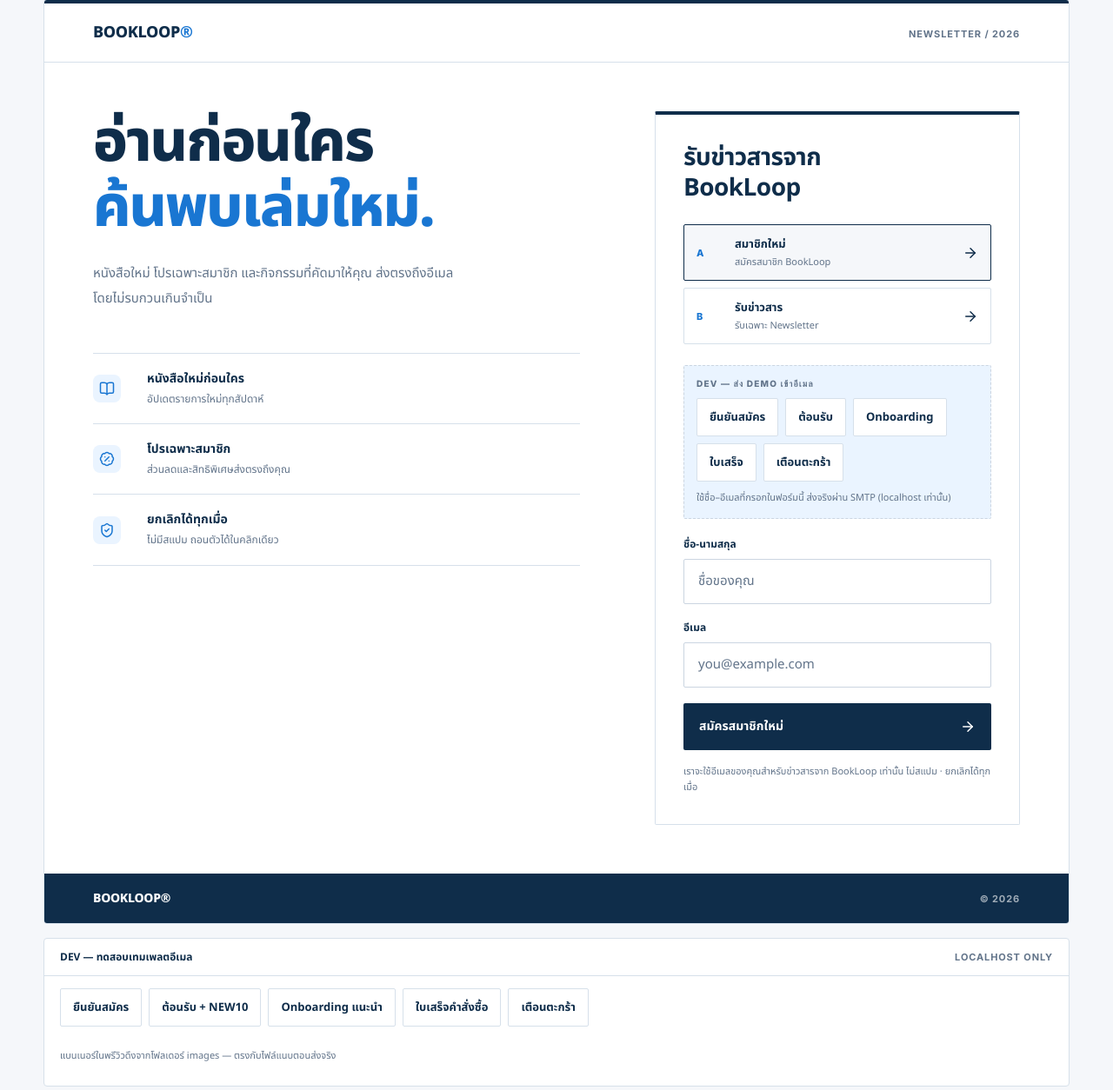
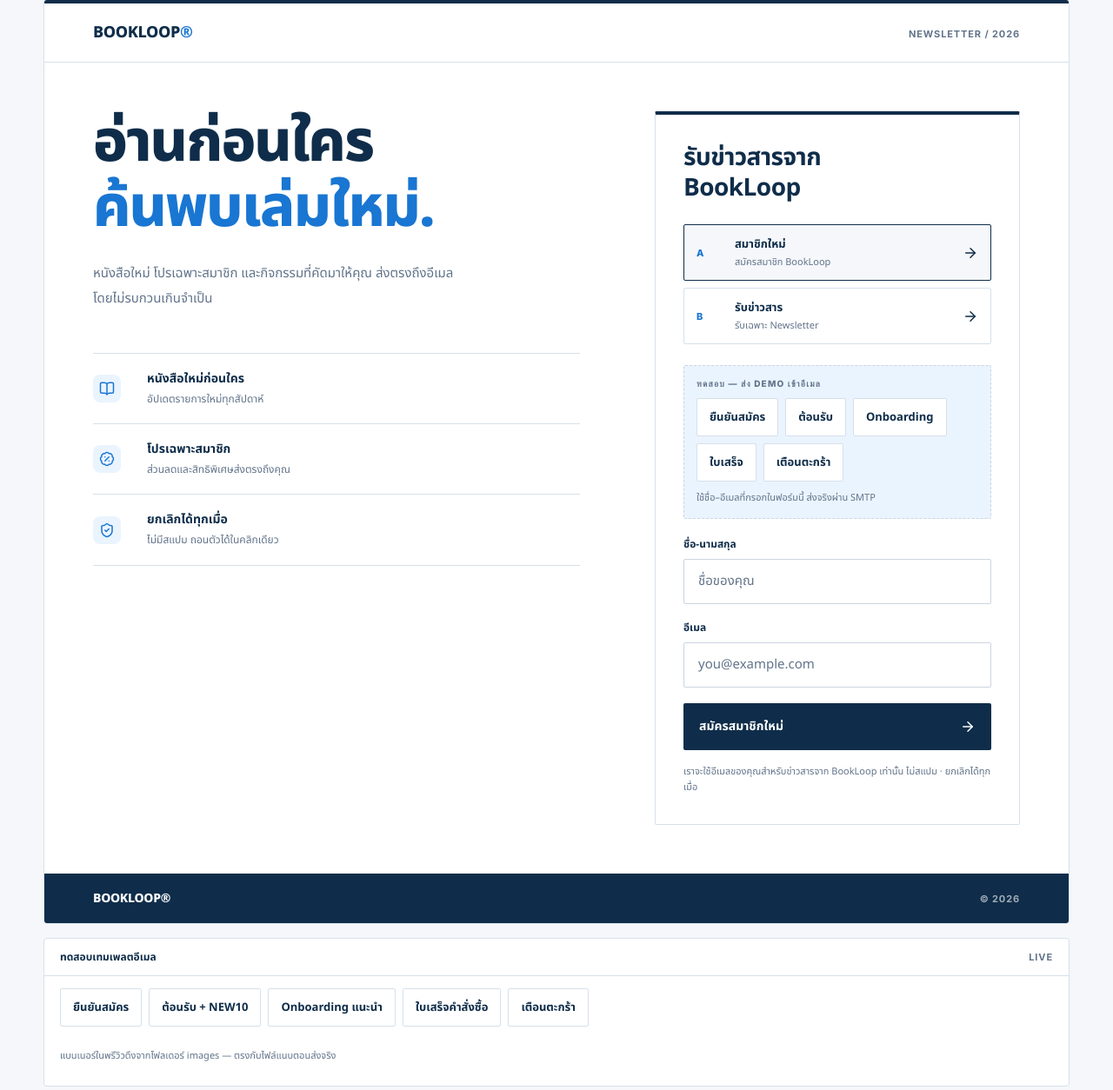
Before and after one commit to SolightzZ/bookloop-socialmediamarketing, a PHP site: page /infinityfree_package/email/subscribe_form.php in a window 1280 px wide. Shown: the part 33-1287 px from the top of the page at 87% size. Run offline with PHP 8.4, Linux system fonts and the light colour scheme.

Commit message:
App 1.2.1

```diff
--- a/infinityfree_package/email/newsletterConfirmationEmail.php
+++ b/infinityfree_package/email/newsletterConfirmationEmail.php
@@ -17,7 +17,12 @@ $socialLinks = [
 <head>
     <meta charset="UTF-8">
     <meta name="viewport" content="width=device-width, initial-scale=1.0">
+    <meta name="color-scheme" content="light only">
+    <meta name="supported-color-schemes" content="light only">
     <title>ยืนยันการสมัครรับข่าวสาร - BookLoop</title>
+    <style>
+        :root { color-scheme: light only; supported-color-schemes: light only; }
+    </style>
 </head>
 <body style="margin:0;padding:0;background:#F8FBFF;font-family:<?= $fontThai ?>;">
 <table role="presentation" width="100%" cellpadding="0" cellspacing="0" border="0" style="width:100%;margin:0;padding:32px 16px;background:#F8FBFF;">
--- a/infinityfree_package/email/onboardingWelcomeEmail.php
+++ b/infinityfree_package/email/onboardingWelcomeEmail.php
@@ -96,7 +96,12 @@ $bodyContent = <<<HTML
 <head>
     <meta charset="UTF-8">
     <meta name="viewport" content="width=device-width, initial-scale=1.0">
+    <meta name="color-scheme" content="light only">
+    <meta name="supported-color-schemes" content="light only">
     <title>ยินดีต้อนรับสู่ BookLoop</title>
+    <style>
+        :root { color-scheme: light only; supported-color-schemes: light only; }
+    </style>
 </head>
 <body style="margin:0;padding:0;background:#F8FBFF;font-family:'Noto Sans Thai','Inter','Helvetica Neue',Helvetica,Arial,sans-serif;">
 
--- a/infinityfree_package/email/orderConfirmEmail.php
+++ b/infinityfree_package/email/orderConfirmEmail.php
@@ -219,7 +219,12 @@ $bodyContent = <<<HTML
     <meta charset="UTF-8">
     <meta name="viewport" content="width=device-width, initial-scale=1.0">
     <meta http-equiv="X-UA-Compatible" content="IE=edge">
+    <meta name="color-scheme" content="light only">
+    <meta name="supported-color-schemes" content="light only">
     <title>ยืนยันคำสั่งซื้อ #{$safeOrderId} - BookLoop</title>
+    <style>
+        :root { color-scheme: light only; supported-color-schemes: light only; }
+    </style>
 </head>
 <body style="margin:0;padding:0;background-color:#F8FBFF;-webkit-font-smoothing:antialiased;word-spacing:normal;">
 
--- a/infinityfree_package/email/orderEmails.php
+++ b/infinityfree_package/email/orderEmails.php
@@ -219,7 +219,12 @@ SINGLE_ROW;
     <meta charset="UTF-8">
     <meta name="viewport" content="width=device-width, initial-scale=1.0">
     <meta http-equiv="X-UA-Compatible" content="IE=edge">
+    <meta name="color-scheme" content="light only">
+    <meta name="supported-color-schemes" content="light only">
     <title>หนังสือในตะกร้ากำลังรอคุณอยู่ - BookLoop</title>
+    <style>
+        :root { color-scheme: light only; supported-color-schemes: light only; }
+    </style>
 </head>
 <body style="margin:0;padding:0;background-color:#F8FBFF;-webkit-font-smoothing:antialiased;word-spacing:normal;">
 
--- a/infinityfree_package/email/subscribe_form.php
+++ b/infinityfree_package/email/subscribe_form.php
@@ -1,11 +1,7 @@
 <?php
 $title = 'สมัครรับข่าวสาร - BookLoop';
 
-// DEV panel: แสดงเฉพาะบน localhost (กันหลุดขึ้น production)
-$__host = $_SERVER['HTTP_HOST'] ?? '';
-$__ip = $_SERVER['REMOTE_ADDR'] ?? '';
-$__isLocal = (bool)preg_match('/^(localhost|127\.0\.0\.1|\[::1\])/i', $__host)
-    || in_array($__ip, ['127.0.0.1', '::1'], true);
+// กล่องทดสอบอีเมล: แสดงทุก host (local + production) — ใช้ SMTP จริงจาก .env
 ?>
 <!DOCTYPE html>
 <html lang="th">
@@ -219,7 +215,7 @@ $__isLocal = (bool)preg_match('/^(localhost|127\.0\.0\.1|\[::1\])/i', $__host)
 
         .privacy-note { margin: 16px 0 0; font-size: 11px; line-height: 1.7; color: #62748A; }
 
-        /* DEV blocks (localhost only) */
+        /* กล่องทดสอบส่งอีเมล (แสดงทุก host) */
         .dev-box {
             margin-bottom: 20px;
             border: 1px dashed #CBD5E1;
@@ -377,9 +373,8 @@ $__isLocal = (bool)preg_match('/^(localhost|127\.0\.0\.1|\[::1\])/i', $__host)
                         </button>
                     </div>
 
-                    <?php if ($__isLocal): ?>
                     <div class="dev-box">
-                        <div class="dev-title">DEV — ส่ง DEMO เข้าอีเมล</div>
+                        <div class="dev-title">ทดสอบ — ส่ง DEMO เข้าอีเมล</div>
                         <div class="dev-row">
                             <button type="button" class="dev-btn" onclick="sendDemo('confirm')">ยืนยันสมัคร</button>
                             <button type="button" class="dev-btn" onclick="sendDemo('welcome')">ต้อนรับ</button>
@@ -387,9 +382,8 @@ $__isLocal = (bool)preg_match('/^(localhost|127\.0\.0\.1|\[::1\])/i', $__host)
                             <button type="button" class="dev-btn" onclick="sendDemo('order')">ใบเสร็จ</button>
                             <button type="button" class="dev-btn" onclick="sendDemo('cart')">เตือนตะกร้า</button>
                         </div>
-                        <p class="dev-note">ใช้ชื่อ–อีเมลที่กรอกในฟอร์มนี้ ส่งจริงผ่าน SMTP (localhost เท่านั้น)</p>
+                        <p class="dev-note">ใช้ชื่อ–อีเมลที่กรอกในฟอร์มนี้ ส่งจริงผ่าน SMTP</p>
                     </div>
-                    <?php endif; ?>
 
                     <!-- Form 1: register (logic เดิม → sendMail.php) -->
                     <form class="form" id="form-register" role="tabpanel" aria-labelledby="tab-register" method="POST" action="sendMail.php">
@@ -445,11 +439,10 @@ $__isLocal = (bool)preg_match('/^(localhost|127\.0\.0\.1|\[::1\])/i', $__host)
             </footer>
         </div>
 
-        <?php if ($__isLocal): ?>
         <section class="dev-templates">
             <div class="dev-templates-head">
-                <strong>DEV — ทดสอบเทมเพลตอีเมล</strong>
-                <span class="meta-line">LOCALHOST ONLY</span>
+                <strong>ทดสอบเทมเพลตอีเมล</strong>
+                <span class="meta-line">LIVE</span>
             </div>
             <div class="dev-templates-body">
                 <a class="dev-btn" target="_blank" rel="noopener" href="preview.php?t=confirm">ยืนยันสมัคร</a>
@@ -460,7 +453,6 @@ $__isLocal = (bool)preg_match('/^(localhost|127\.0\.0\.1|\[::1\])/i', $__host)
             </div>
             <p class="dev-templates-foot">แบนเนอร์ในพรีวิวดึงจากโฟลเดอร์ images — ตรงกับไฟล์แนบตอนส่งจริง</p>
         </section>
-        <?php endif; ?>
     </main>
 
     <script>
```
Also changed, not shown: infinityfree_package/email/newsletterWelcomeEmail.php (+5 -5 lines), infinityfree_package/email/preview.php (+14 -14 lines), infinityfree_package/index.php (+10 -10 lines), infinityfree_package/images/newsletterConfirmation.png, infinityfree_package/images/welcome.png.
